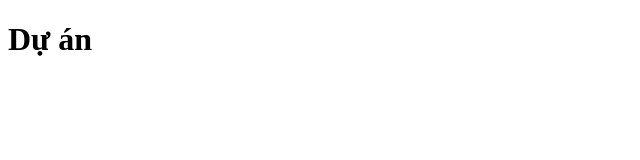
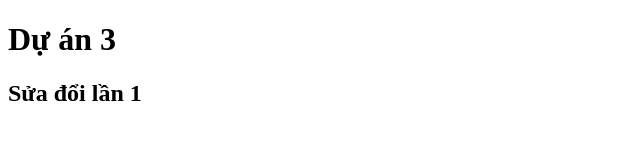
Before and after one commit to mq-cute/duan3, a plain HTML site: page index.html in a window 1280 px wide. Shown: the whole page, without its empty margins (0-640 px from the left). Drawn offline with Linux system fonts and the light colour scheme.

Commit message:
sửa đổi lần 1

```diff
--- a/index.html
+++ b/index.html
@@ -6,6 +6,7 @@
     <title>Deploy website bài 2</title>
   </head>
   <body>
-    <h1>Dự án</h1>
+    <h1>Dự án 3</h1>
+    <h2>Sửa đổi lần 1</h2>
   </body>
 </html>
```
